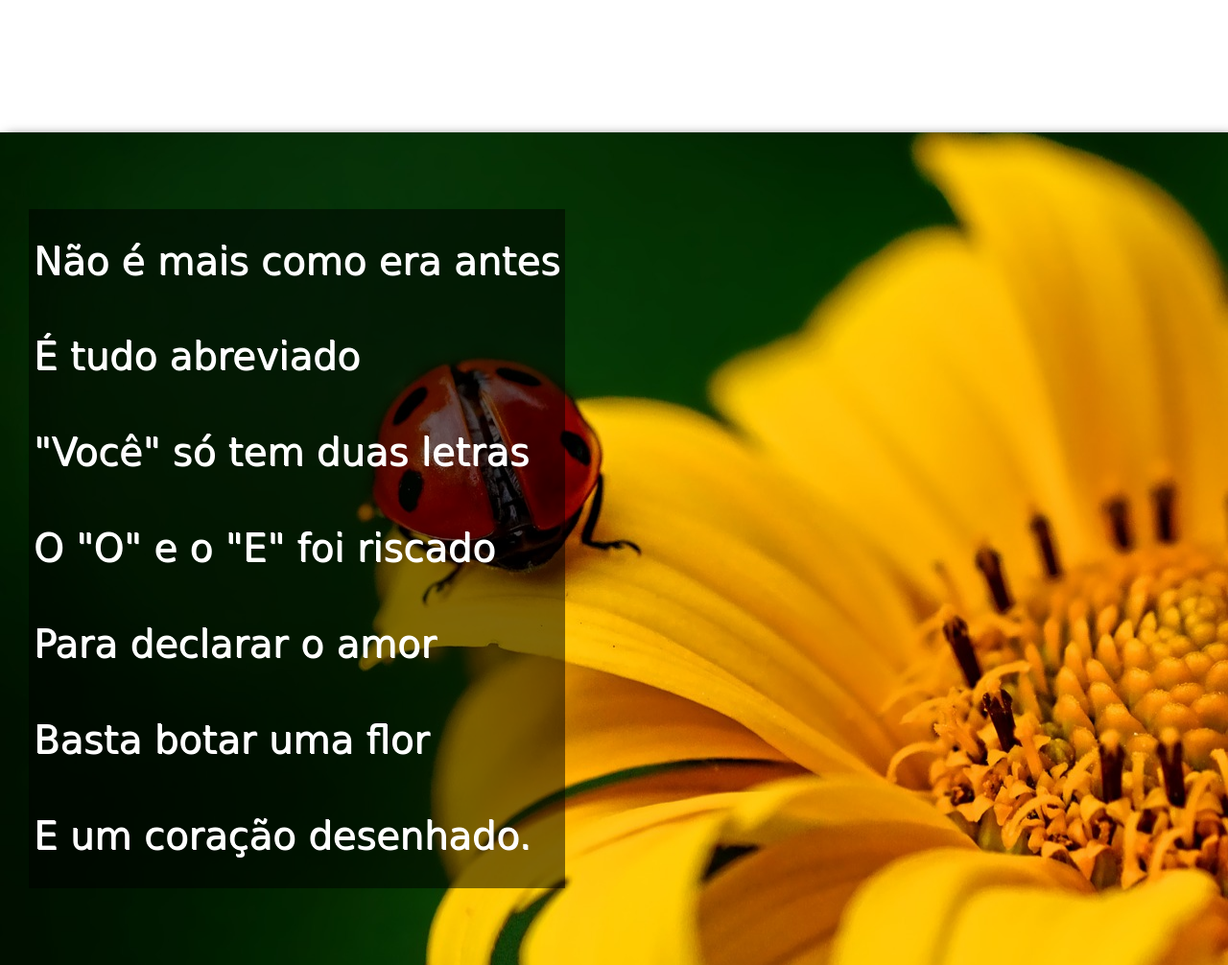
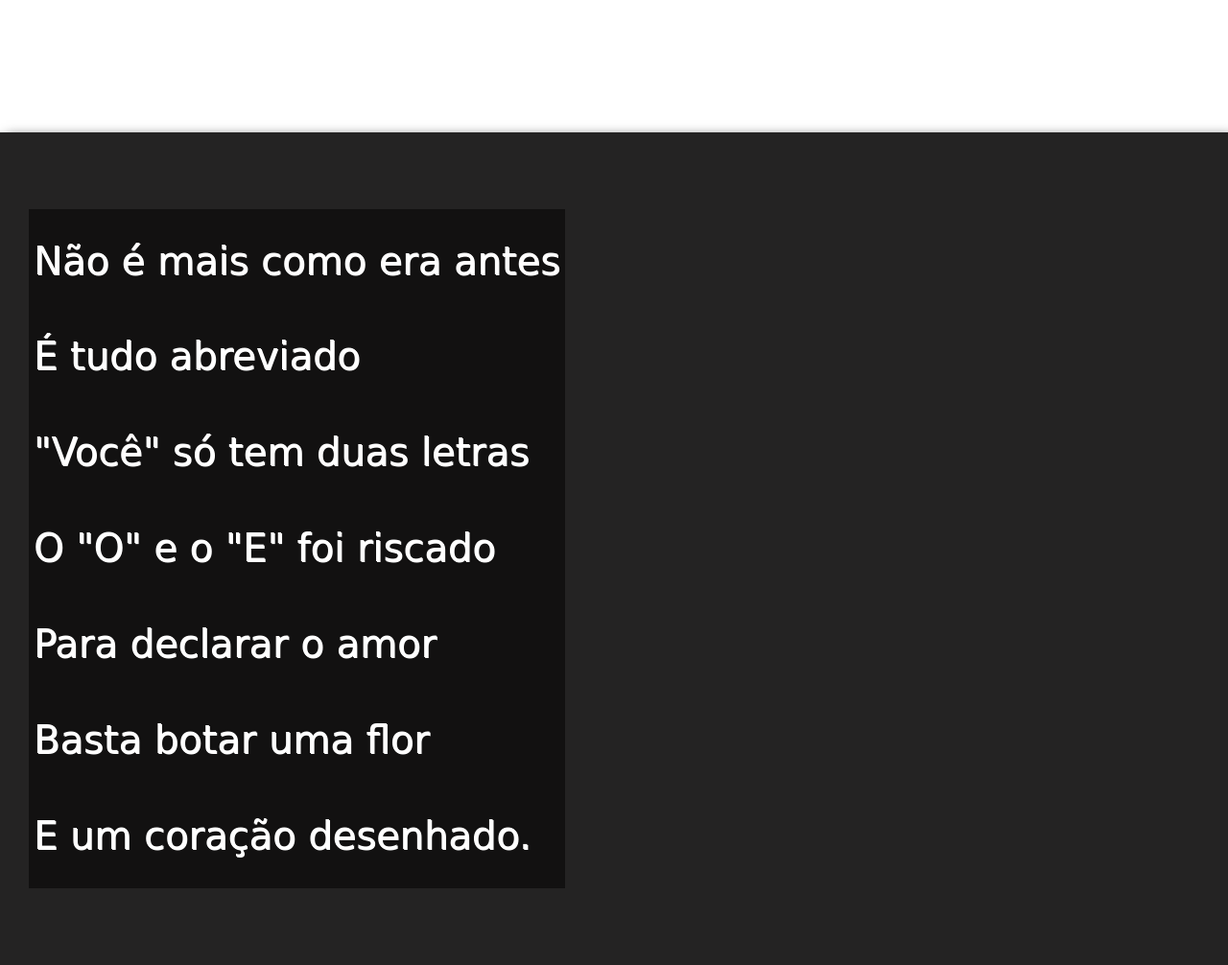
Before and after one commit to andrelyra01/projeto-cordel, a plain HTML site: page index.html in a window 1280 px wide. Shown: the part 1180-2186 px from the top of the page at 96% size. Drawn offline with Linux system fonts and the light colour scheme.

```diff
--- a/estilo/style.css
+++ b/estilo/style.css
@@ -70,11 +70,7 @@
     text-shadow: 1px 1px 0px;
     background-size: cover;
 }
-section#img01 {
-    background-image:url(../imagens/background001.jpg);
-    background-position: right center;
 
-}
 
 section#imag02 {
     background-image: url(../estilo/background002.jpg);
```
